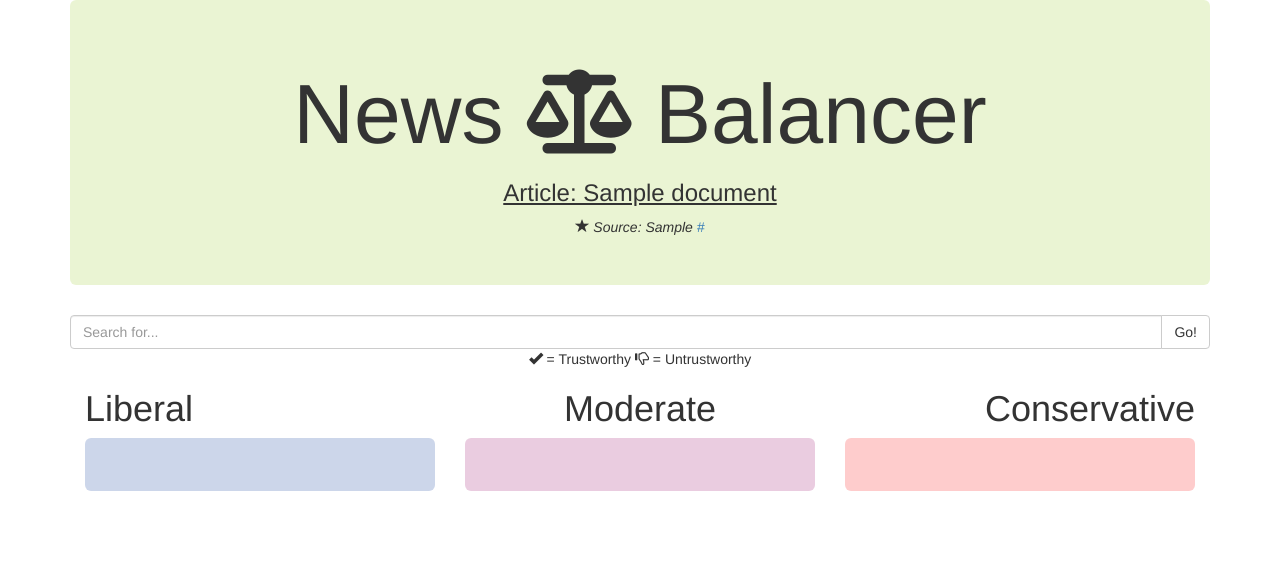
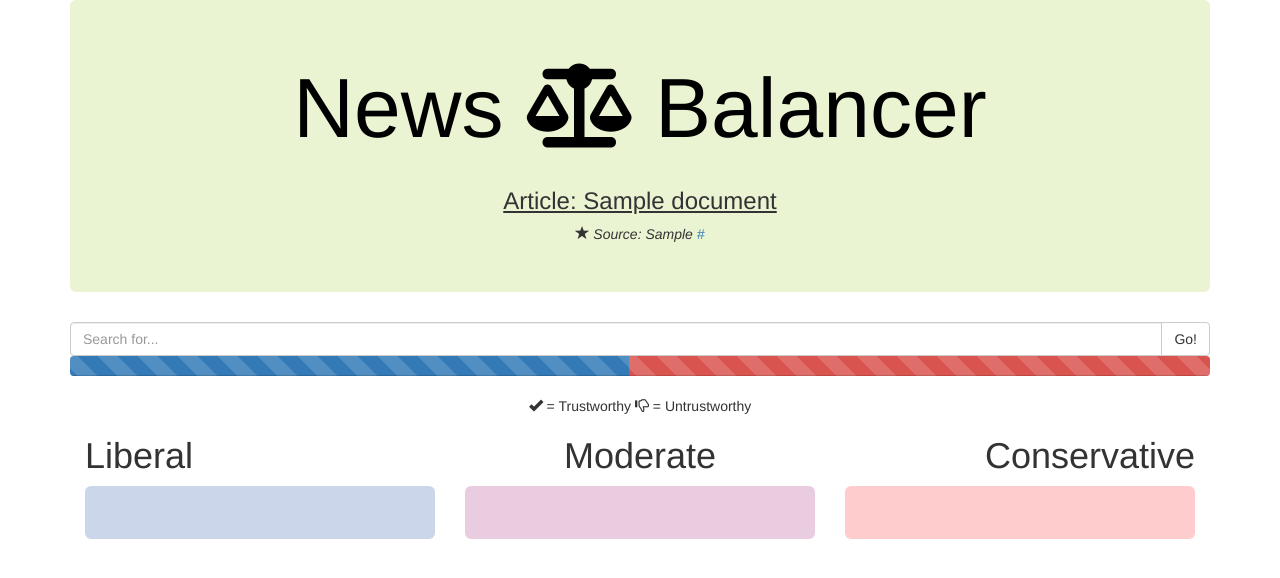
Before and after one commit to csinva/news-balancer, a Django app: page /myapp/list/ in a window 1280 px wide. Shown: the top 578 px of the page. Run offline with Django 3.2, Linux system fonts and the light colour scheme; tables that the repository leaves empty hold one stand-in row (values such as "Sample post"); some libraries are stand-ins or nearby versions.

Commit message:
added progress bars

```diff
--- a/old_web_app/myproject/myapp/templates/myapp/list.html
+++ b/old_web_app/myproject/myapp/templates/myapp/list.html
@@ -17,7 +17,8 @@
 
 <div class="container">
     <div class="jumbotron" style="text-align:center; background-color:rgba(150, 200, 37, 0.2) !important">
-        <h1 style="font-size:6em"> News <i class="fa fa-balance-scale" aria-hidden="true"></i> Balancer</h1>
+        <a href="/myapp/list" class="header" style="text-decoration:none;color:black;font-size:6em"> News <i
+                class="fa fa-balance-scale" aria-hidden="true"></i> Balancer</a>
         <h3><u>Article: {{ main_doc.title }} </u></h3> <span class="glyphicon glyphicon-star" aria-hidden="true"></span>
         <em>Source: {{ main_doc.publisher }} </em>
         <em><a href="{{ main_doc.link }}">{{ main_doc.link }} </a> </em>
@@ -36,13 +37,23 @@
                     </div><!-- /input-group -->
                 </div><!-- /.col-lg-6 -->
             </div><!-- /.row -->
-            <div align="center" class="glyphicon glyphicon-ok text-center" aria-hidden="true"></div>
+        </form>
+    </div>
+
+    <div class="progress">
+        <div class="progress-bar progress-bar-striped active" role="progressbar" style="width:{{num1}}%">
+        </div>
+        <div class="progress-bar progress-bar-danger progress-bar-striped active" role="progressbar" style="width:{{num2}}%">
+        </div>
+
+    </div>
+        <div class="text-center" style="padding-top:0px">
+
+                <div align="center" class="glyphicon glyphicon-ok text-center" aria-hidden="true"></div>
             = Trustworthy
             <div class="glyphicon glyphicon-thumbs-down text-center" aria-hidden="true"></div>
             = Untrustworthy
-        </form>
-
-    </div>
+            </div>
 
     <div class="col-md-4">
         <h1> Liberal </h1>
--- a/old_web_app/myproject/myapp/views.py
+++ b/old_web_app/myproject/myapp/views.py
@@ -57,10 +57,13 @@
                              else -(x.cred + 1e6)))
     print('num_docs_remaining', docs_count_3)
     # Render list page with the documents and the form
+    num1 = 45 + random.randint(0, 20)
+    print("num1", num1)
+    num2 = 100-num1
     return render_to_response(
         'myapp/list.html',
         {'main_doc': main_doc, 'docs_lib': docs_lib, 'docs_mid': docs_mid,
-         'docs_cons': docs_cons},
+         'docs_cons': docs_cons, 'num1': num1, 'num2': num2},
         context_instance=RequestContext(request)
     )
 
@@ -92,9 +95,11 @@
                              else -(x.cred + 1e6)))
     print('num_docs_remaining', docs_count_3)
     # Render list page with the documents and the form
+    num1 = 45 + random.randint(0, 20)
+    num2 = 100-num1
     return render_to_response(
         'myapp/list.html',
         {'main_doc': main_doc, 'docs_lib': docs_lib, 'docs_mid': docs_mid,
-         'docs_cons': docs_cons},
+         'docs_cons': docs_cons, 'num1': num1, 'num2': num2},
         context_instance=RequestContext(request)
     )
```
